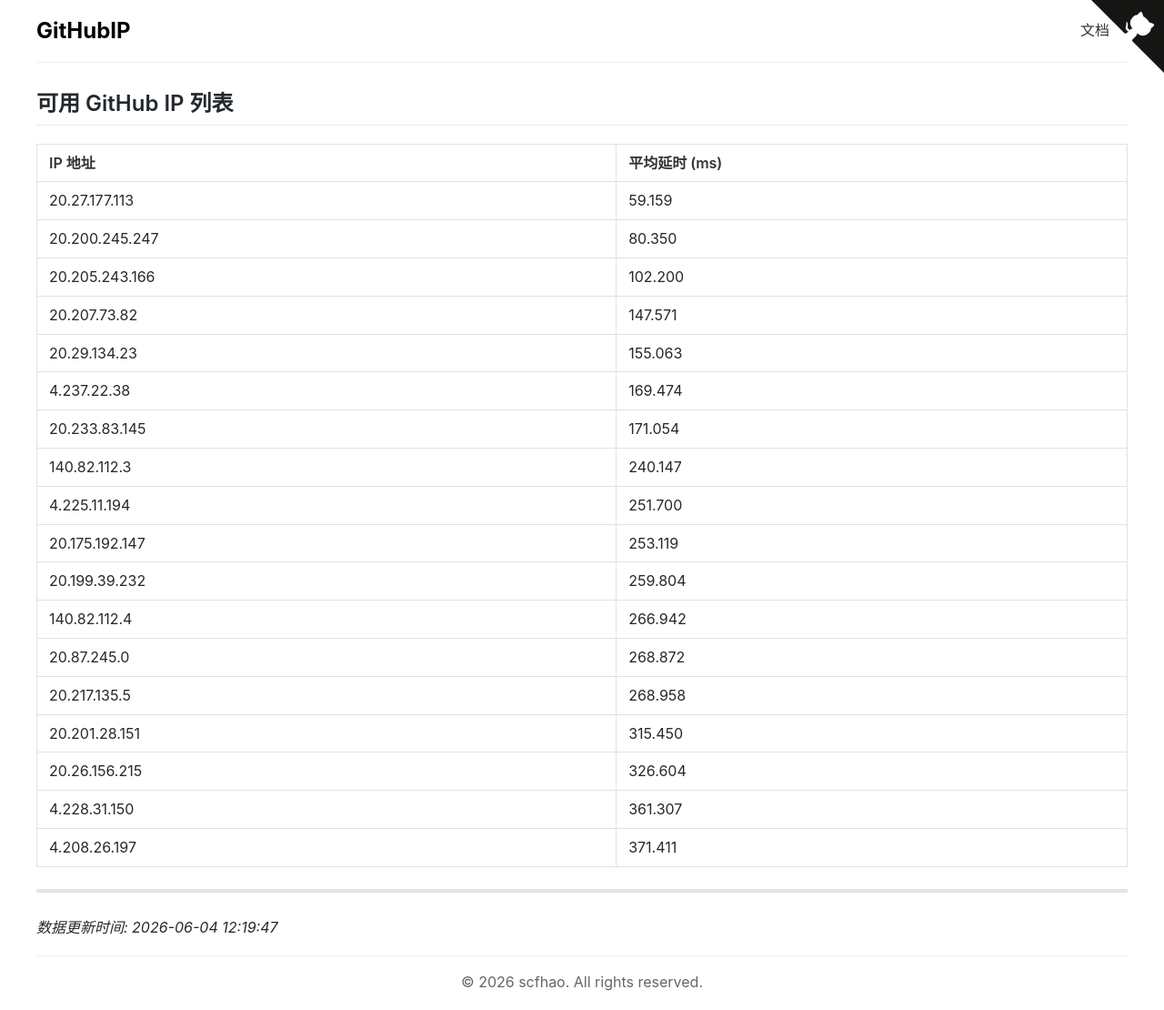
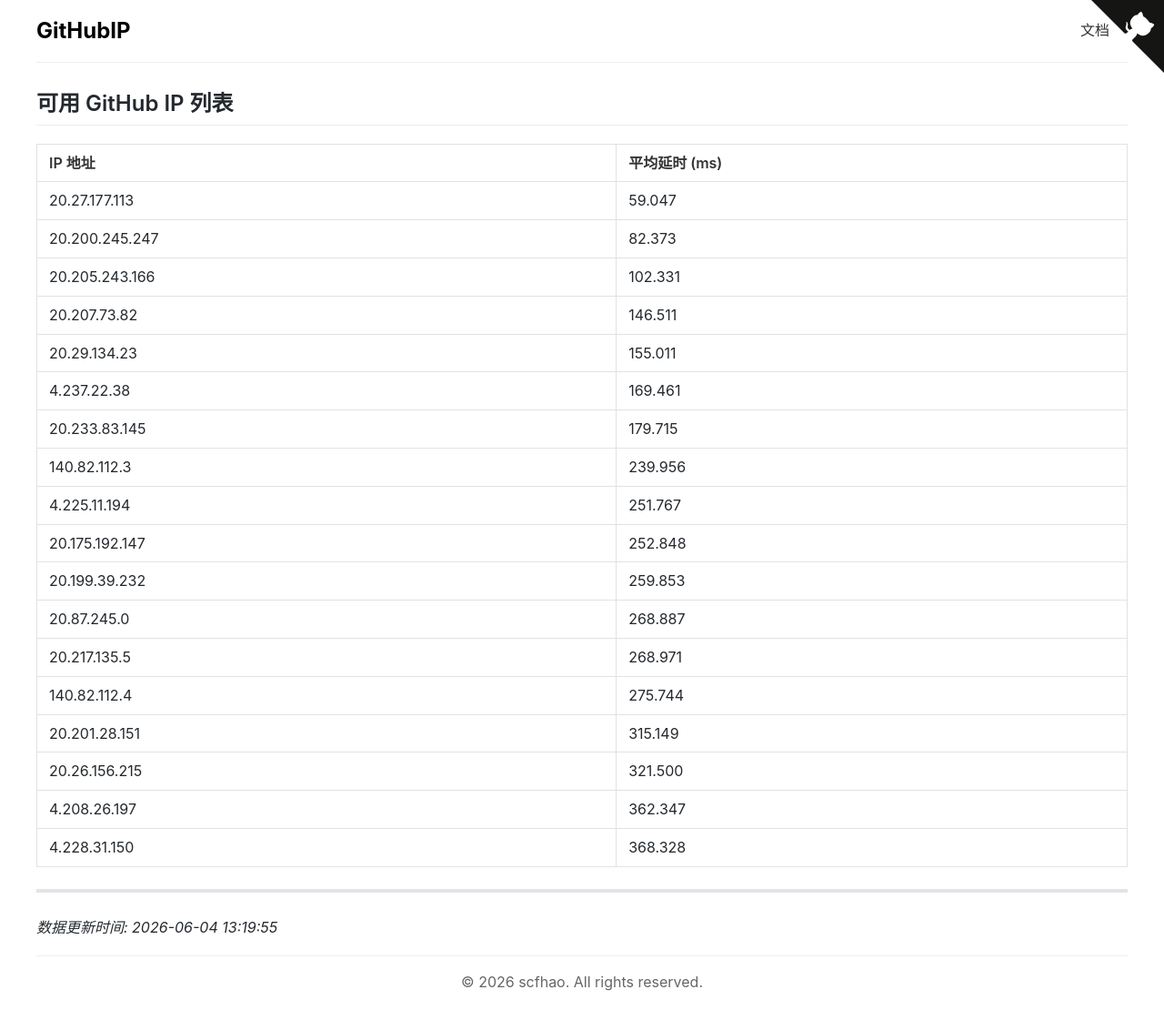
Before and after one commit to scfhao/GitHubIP, a Jekyll site: the page built from index.md, in a window 1280 px wide. Shown: the whole page at 91% size. Built offline with Jekyll 4.4.1, drawn with Linux system fonts in a browser that asks for light colours.

Commit message:
自动脚本执行 - 2026-06-04 13:19:55

```diff
--- a/index.md
+++ b/index.md
@@ -1,32 +1,32 @@
 ---
 layout: home
 title: GitHub IP 列表
-date: 2026-06-04 12:19:47
+date: 2026-06-04 13:19:55
 ---
 
 ## 可用 GitHub IP 列表
 
 | IP 地址 | 平均延时 (ms) |
 |---------|--------------|
-| 20.27.177.113 | 59.159 |
-| 20.200.245.247 | 80.350 |
-| 20.205.243.166 | 102.200 |
-| 20.207.73.82 | 147.571 |
-| 20.29.134.23 | 155.063 |
-| 4.237.22.38 | 169.474 |
-| 20.233.83.145 | 171.054 |
-| 140.82.112.3 | 240.147 |
-| 4.225.11.194 | 251.700 |
-| 20.175.192.147 | 253.119 |
-| 20.199.39.232 | 259.804 |
-| 140.82.112.4 | 266.942 |
-| 20.87.245.0 | 268.872 |
-| 20.217.135.5 | 268.958 |
-| 20.201.28.151 | 315.450 |
-| 20.26.156.215 | 326.604 |
-| 4.228.31.150 | 361.307 |
-| 4.208.26.197 | 371.411 |
+| 20.27.177.113 | 59.047 |
+| 20.200.245.247 | 82.373 |
+| 20.205.243.166 | 102.331 |
+| 20.207.73.82 | 146.511 |
+| 20.29.134.23 | 155.011 |
+| 4.237.22.38 | 169.461 |
+| 20.233.83.145 | 179.715 |
+| 140.82.112.3 | 239.956 |
+| 4.225.11.194 | 251.767 |
+| 20.175.192.147 | 252.848 |
+| 20.199.39.232 | 259.853 |
+| 20.87.245.0 | 268.887 |
+| 20.217.135.5 | 268.971 |
+| 140.82.112.4 | 275.744 |
+| 20.201.28.151 | 315.149 |
+| 20.26.156.215 | 321.500 |
+| 4.208.26.197 | 362.347 |
+| 4.228.31.150 | 368.328 |
 
 ---
 
-*数据更新时间: 2026-06-04 12:19:47*
+*数据更新时间: 2026-06-04 13:19:55*
```
